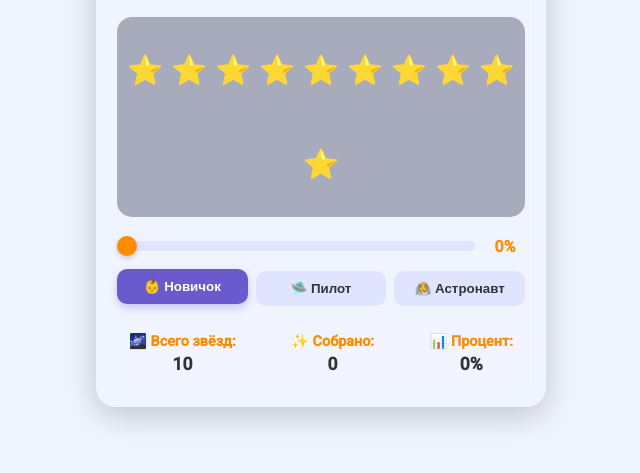
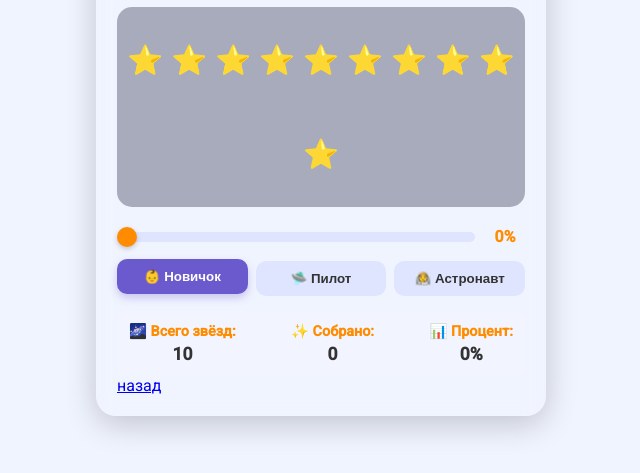
Before and after one commit to AAI271/percentage, a plain HTML site: page simulator-2/index.html in a window 1280 px wide. Shown: the part 239-712 px from the top of the page, without its empty margins (319-959 px from the left). Drawn offline with Linux system fonts and the light colour scheme.

Commit message:
back button

```diff
--- a/simulator-2/index.html
+++ b/simulator-2/index.html
@@ -49,6 +49,8 @@
                 <span id="percentValueBig">0%</span>
             </div>
         </div>
+        <a href="../index.html" class="btn btn-2">назад</a>
+
     </div>
 
     <script src="script.js"></script>
```
Also changed, not shown: simulator-grok/index.html (+1 -0 lines), simulator/index.html (+2 -0 lines).
